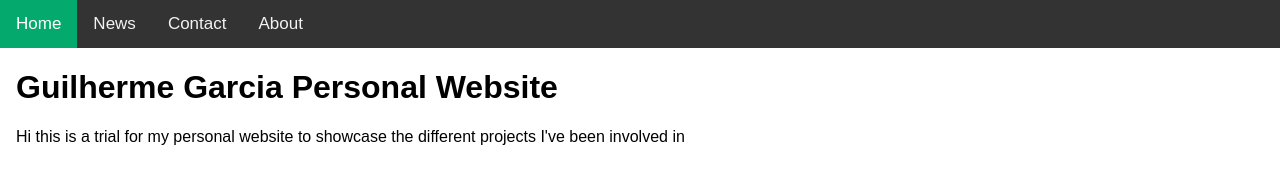
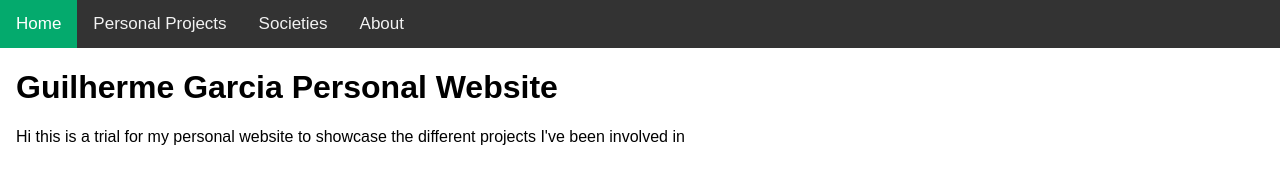
Before and after one commit to Garcia242/Garcia242.github.io, a plain HTML site: page index.html in a window 1280 px wide. Drawn offline with Linux system fonts and the light colour scheme.

Commit message:
Update index.html

```diff
--- a/index.html
+++ b/index.html
@@ -35,8 +35,8 @@ body {
 <body>
   <div class="topnav">
   <a class="active" href="#home">Home</a>
-  <a href="#news">News</a>
-  <a href="#contact">Contact</a>
+  <a href="personal_projects.html">Personal Projects</a>
+  <a href="#societies.html">Societies</a>
   <a href="#about">About</a>
   </div>
 
```
